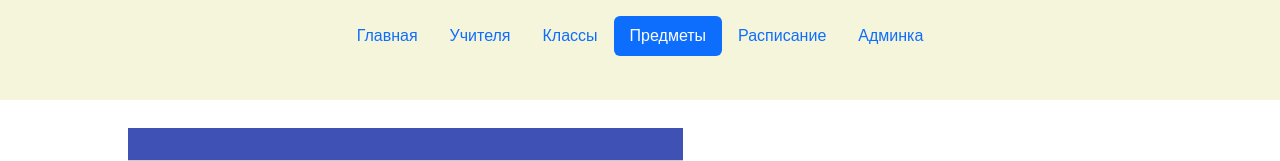
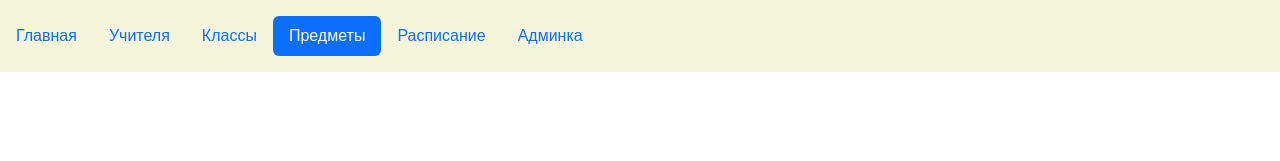
Before and after one commit to vikavladim/vkr_django, a Django app: page /subjects/ in a window 1280 px wide. Shown: the top 161 px of the page. Run offline with Django 5.2, Linux system fonts and the light colour scheme; data that the repository does not hold is empty.

Commit message:
кажется получилось хорошо поменять высоту

```diff
--- a/schedule/schedule/static/schedule/css/style.css
+++ b/schedule/schedule/static/schedule/css/style.css
@@ -66,15 +66,15 @@ img {
     margin-left: 10px;
 }
 
-header {
-    position: fixed;
-    top: 0;
-    left: 0;
-    background-color: beige;
-    width: 100%;
-    min-height: var(--top-height);
-    z-index: 1000;
-}
+/*header {*/
+/*    position: fixed;*/
+/*    top: 0;*/
+/*    left: 0;*/
+/*    background-color: beige;*/
+/*    width: 100%;*/
+/*    min-height: var(--top-height);*/
+/*    z-index: 1000;*/
+/*}*/
 
 .link {
     text-decoration: none;
@@ -103,7 +103,6 @@ form {
 }
 
 
-
 /*a.button {*/
 /*    padding: 1px 6px;*/
 /*    border: 1px outset buttonborder;*/
@@ -125,3 +124,25 @@ form {
 /*    box-shadow: 0px 3px 1px -2px rgba(0, 0, 0, 0.2), 0px 2px 2px 0px rgba(0, 0, 0, 0.14), 0px 1px 5px 0px rgba(0, 0, 0, 0.12);*/
 /*    cursor: pointer;*/
 /*}*/
+
+/*хэдеры*/
+#header {
+    white-space: nowrap;
+    overflow: hidden;
+    background-color: beige;
+    z-index: 1000;
+}
+
+#headerContent {
+    flex: 1;
+}
+
+#showMoreButton {
+    display: none;
+}
+
+#header.expanded {
+    white-space: normal;
+    text-overflow: clip;
+    overflow: visible;
+}
--- a/schedule/schedule/static/schedule/js/subjects.js
+++ b/schedule/schedule/static/schedule/js/subjects.js
@@ -1,22 +1,48 @@
-function myFunction2(slug) {
-    var isValid = confirm('Are you sure?'+slug);
-    if (isValid) {
-        window.location.replace("{% url 'subject_delete' slug=form.instance.slug %}");
-        // window.location = "{% url 'subject_delete' slug=form.instance.slug %}";
-    } else {
-        alert("It won't delete. Yay!");
-    }
-}
+// function myFunction2(slug) {
+//     var isValid = confirm('Are you sure?' + slug);
+//     if (isValid) {
+//         window.location.replace("{% url 'subject_delete' slug=form.instance.slug %}");
+//         // window.location = "{% url 'subject_delete' slug=form.instance.slug %}";
+//     } else {
+//         alert("It won't delete. Yay!");
+//     }
+// }
+
 // балуемся с хэдером
-const header = document.querySelector('header');
-
-function adjustHeaderHeight() {
-    const contentHeight = header.scrollHeight;
-    const minHeight = parseInt(getComputedStyle(header).getPropertyValue('--top-height'));
-
-    header.style.minHeight = Math.max(contentHeight, minHeight) + 'px';
-}
-
-// Вызовите функцию при загрузке страницы и изменении размеров окна
-window.addEventListener('load', adjustHeaderHeight);
-window.addEventListener('resize', adjustHeaderHeight);
+// window.onload = baseFunction;
+//
+// function adjustHeaderHeight() {
+//     const contentHeight = header.scrollHeight;
+//     const minHeight = parseInt(getComputedStyle(header).getPropertyValue('--top-height'));
+//
+//     header.style.minHeight = Math.max(contentHeight, minHeight) + 'px';
+// }
+//
+// function checkHeaderOverflow() {
+//     if (headerContent.scrollWidth > header.clientWidth) {
+//         showMoreButton.style.display = 'inline-block';
+//     } else {
+//         showMoreButton.style.display = 'none';
+//     }
+// }
+//
+// function baseFunction() {
+//     const header = document.querySelector('header');
+//
+//
+// // Вызовите функцию при загрузке страницы и изменении размеров окна
+//     window.addEventListener('load', adjustHeaderHeight);
+//     window.addEventListener('resize', adjustHeaderHeight);
+//
+// //сворачивание хэдера
+//     const headerContent = document.getElementById('headerContent');
+//     const showMoreButton = document.getElementById('showMoreButton');
+//
+//
+//     showMoreButton.addEventListener('click', function () {
+//         header.classList.toggle('expanded');
+//     });
+//
+//     window.addEventListener('resize', checkHeaderOverflow);
+//     checkHeaderOverflow();
+// }
--- a/schedule/schedule/templates/main_base.html
+++ b/schedule/schedule/templates/main_base.html
@@ -17,10 +17,11 @@
 
 </head>
 <body>
-<header class="d-flex justify-content-center py-3">
-    <ul class="nav nav-pills">
+<header class="d-flex justify-content-center py-3" id="header">
+    <ul class="nav nav-pills" id="headerContent">
         {% get_menu menu_selected %}
     </ul>
+    <button id="showMoreButton">Еще</button>
 </header>
 
 <div class="content">
```
Also changed, not shown: schedule/schedule/static/schedule/css/style2.css (deleted, +0 -85 lines), schedule/teachers/static/teachers/css/product_cards.css (renamed from schedule/teachers/static/teachers/css/product_curds.css).
